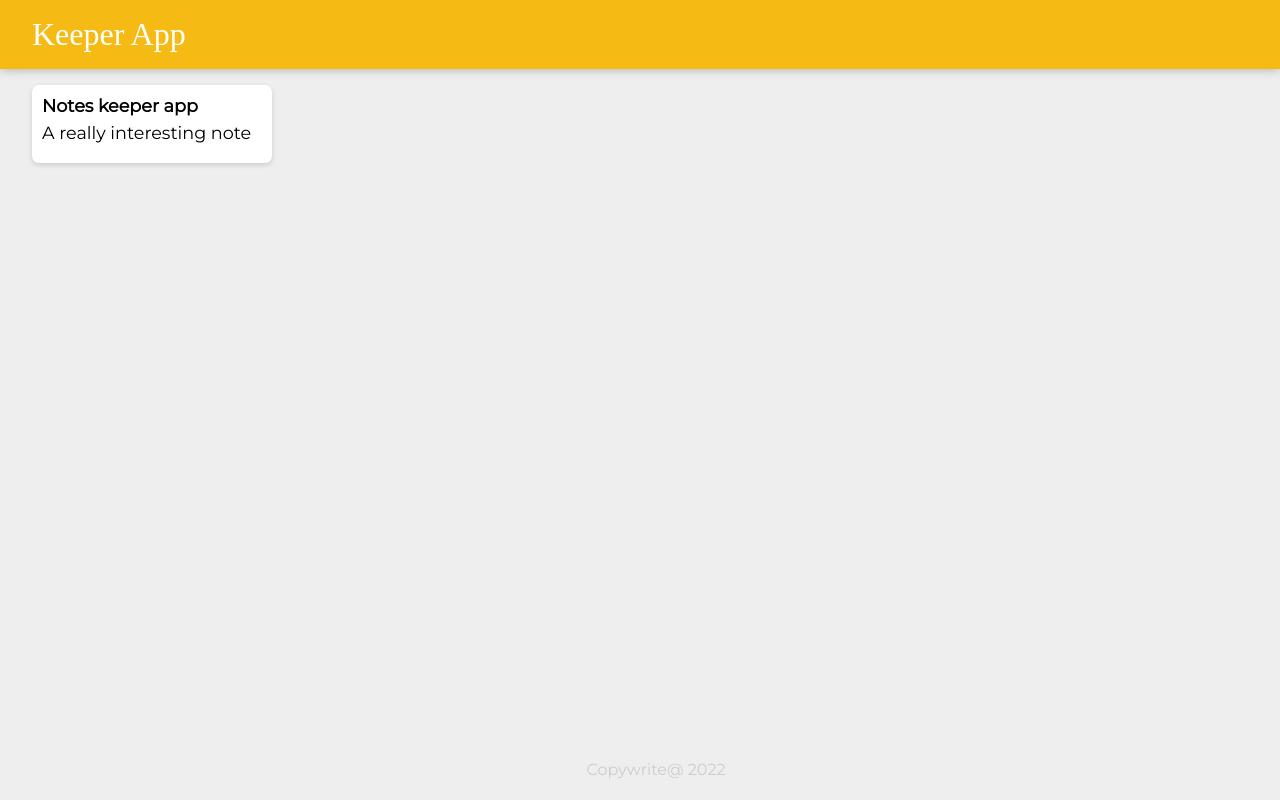
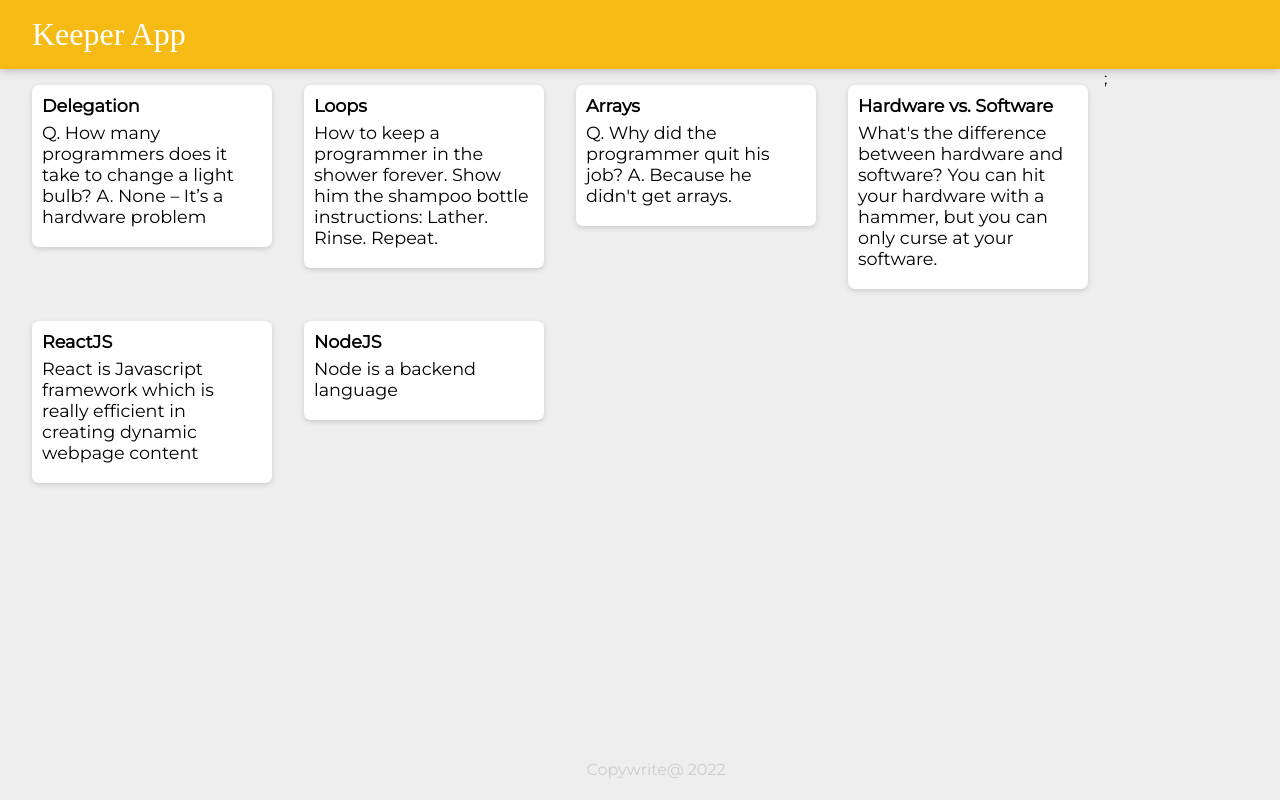
Before and after one commit to darrenodi/Keeper-App, a React (Create React App) app: page / in a window 1280 px wide. Built offline with nearby package versions, Linux system fonts and the light colour scheme; a web font is replaced by a local one.

Commit message:
Render notes as array

```diff
--- a/src/components/App.jsx
+++ b/src/components/App.jsx
@@ -2,12 +2,32 @@
 import Header from "./Header";
 import Footer from "./Footer";
 import Note from "./Note";
+import notes from "../notes";
+
+function createNote(note){
+  return (
+    <Note
+    id = {note.key}
+    key = {note.key}
+    title = {note.title}
+    content = {note.content}
+  /> );
+}
 
 function App(){
   return(
     <div>
       <Header />
-      <Note />
+      {notes.map((note) => {
+      return (
+        <Note
+        id = {note.key}
+        key = {note.key}
+        title = {note.title}
+        content = {note.content}
+      />
+      );
+      })};
       <Footer />
     </div>
   );
--- a/src/components/Note.jsx
+++ b/src/components/Note.jsx
@@ -1,10 +1,10 @@
 import React from "react";
 
-function Note(){
+function Note(props){
   return(
     <div className="note">
-      <h1>Notes keeper app</h1>
-      <p>A really interesting note</p>
+      <h1>{props.title}</h1>
+      <p>{props.content}</p>
     </div>
   )
 }
--- /dev/null
+++ b/src/notes.js
@@ -0,0 +1,42 @@
+const notes = [
+  {
+    key: 1,
+    title: "Delegation",
+    content:
+      "Q. How many programmers does it take to change a light bulb? A. None – It’s a hardware problem"
+  },
+  {
+    key: 2,
+    title: "Loops",
+    content:
+      "How to keep a programmer in the shower forever. Show him the shampoo bottle instructions: Lather. Rinse. Repeat."
+  },
+  {
+    key: 3,
+    title: "Arrays",
+    content:
+      "Q. Why did the programmer quit his job? A. Because he didn't get arrays."
+  },
+  {
+    key: 4,
+    title: "Hardware vs. Software",
+    content:
+      "What's the difference between hardware and software? You can hit your hardware with a hammer, but you can only curse at your software."
+  },
+  {
+    key: 5,
+    title: "ReactJS",
+    content:
+      "React is Javascript framework which is really efficient in creating dynamic webpage content"
+  }
+  ,
+  {
+    key: 6,
+    title: "NodeJS",
+    content:
+      "Node is a backend language"
+  }
+];
+
+
+export default notes;
```
